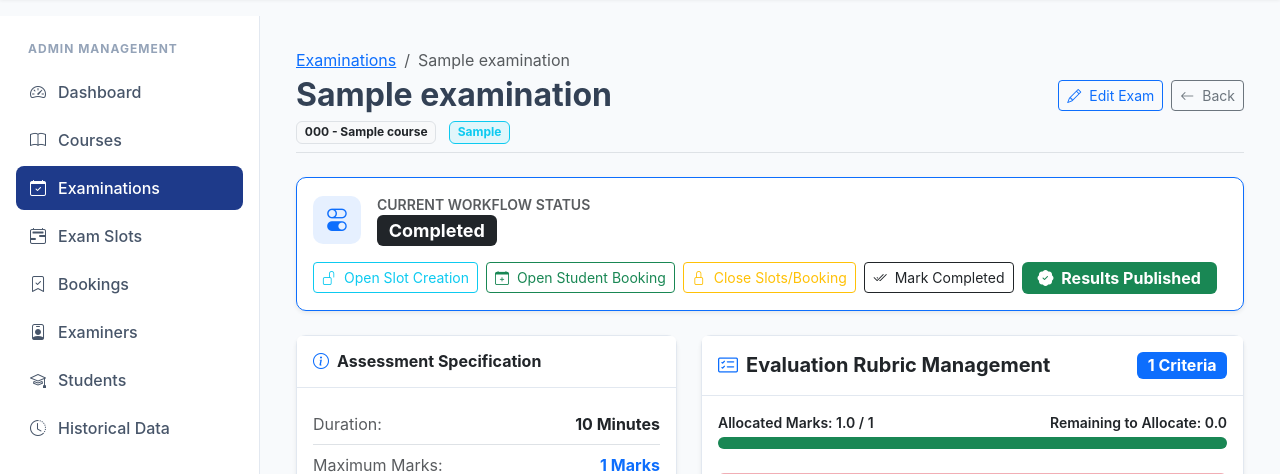
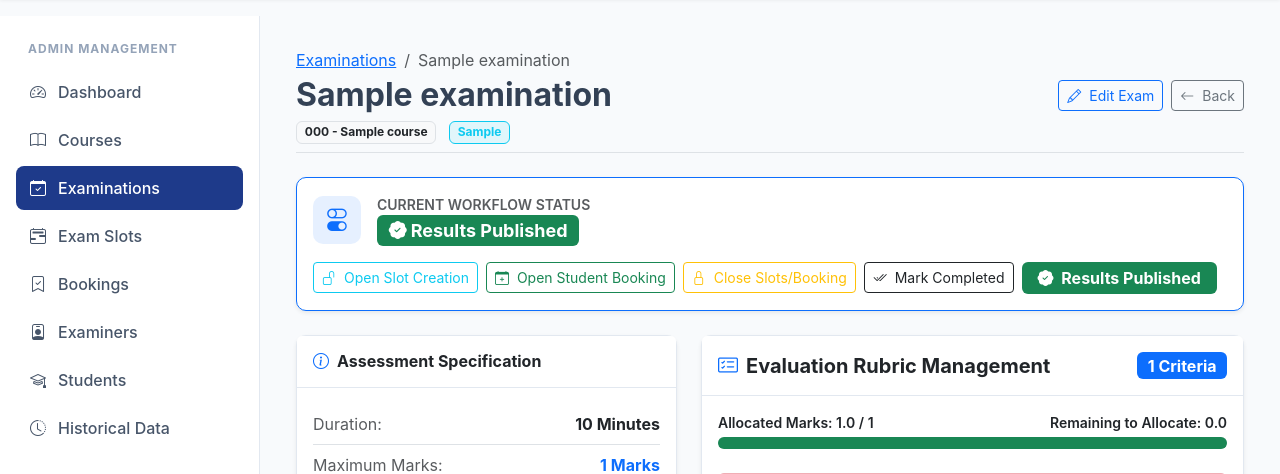
Before and after one commit to 25f3002106/mad1_examination_management_portal, a Flask app: page /admin/examinations/1 in a window 1280 px wide. Shown: the part 63-537 px from the top of the page. Run offline with Flask 3, Linux system fonts and the light colour scheme; the visitor is signed in with stand-in values (Sample User, id 1); tables that the repository leaves empty hold one stand-in row (values such as "Sample post").

Commit message:
show results published status on admin exam page

```diff
--- a/templates/admin/examinations/view.html
+++ b/templates/admin/examinations/view.html
@@ -41,7 +41,9 @@
                     <div>
                         <div class="small text-muted fw-semibold">CURRENT WORKFLOW STATUS</div>
                         <h4 class="mb-0 fw-bold">
-                            {% if exam.status == 'Draft' %}
+                            {% if exam.results_published %}
+                                <span class="badge bg-success"><i class="bi bi-patch-check-fill me-1"></i>Results Published</span>
+                            {% elif exam.status == 'Draft' %}
                                 <span class="badge bg-secondary">Draft</span>
                             {% elif exam.status == 'Slot Creation' %}
                                 <span class="badge bg-info text-white">Slot Creation Active</span>
```
